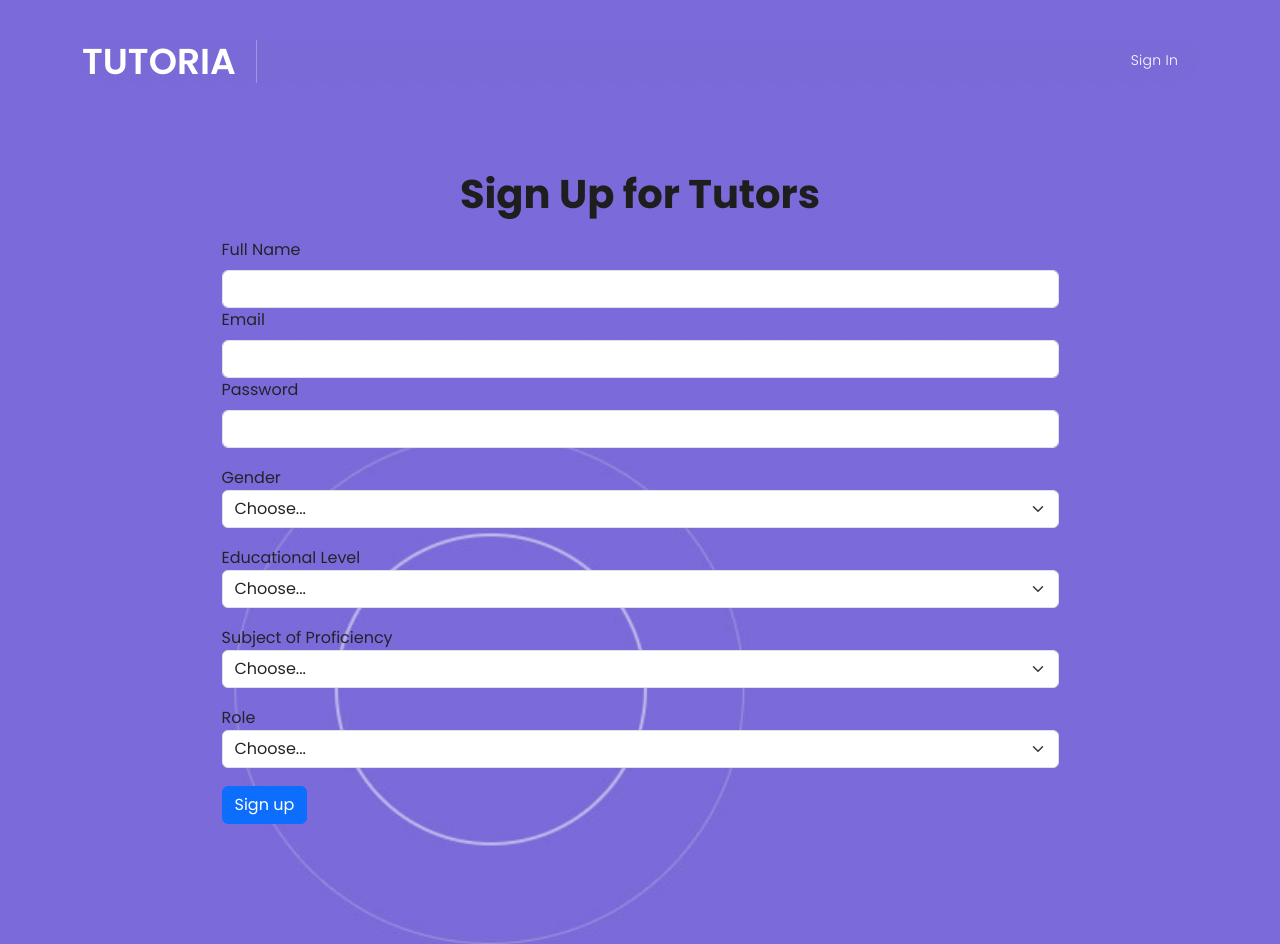
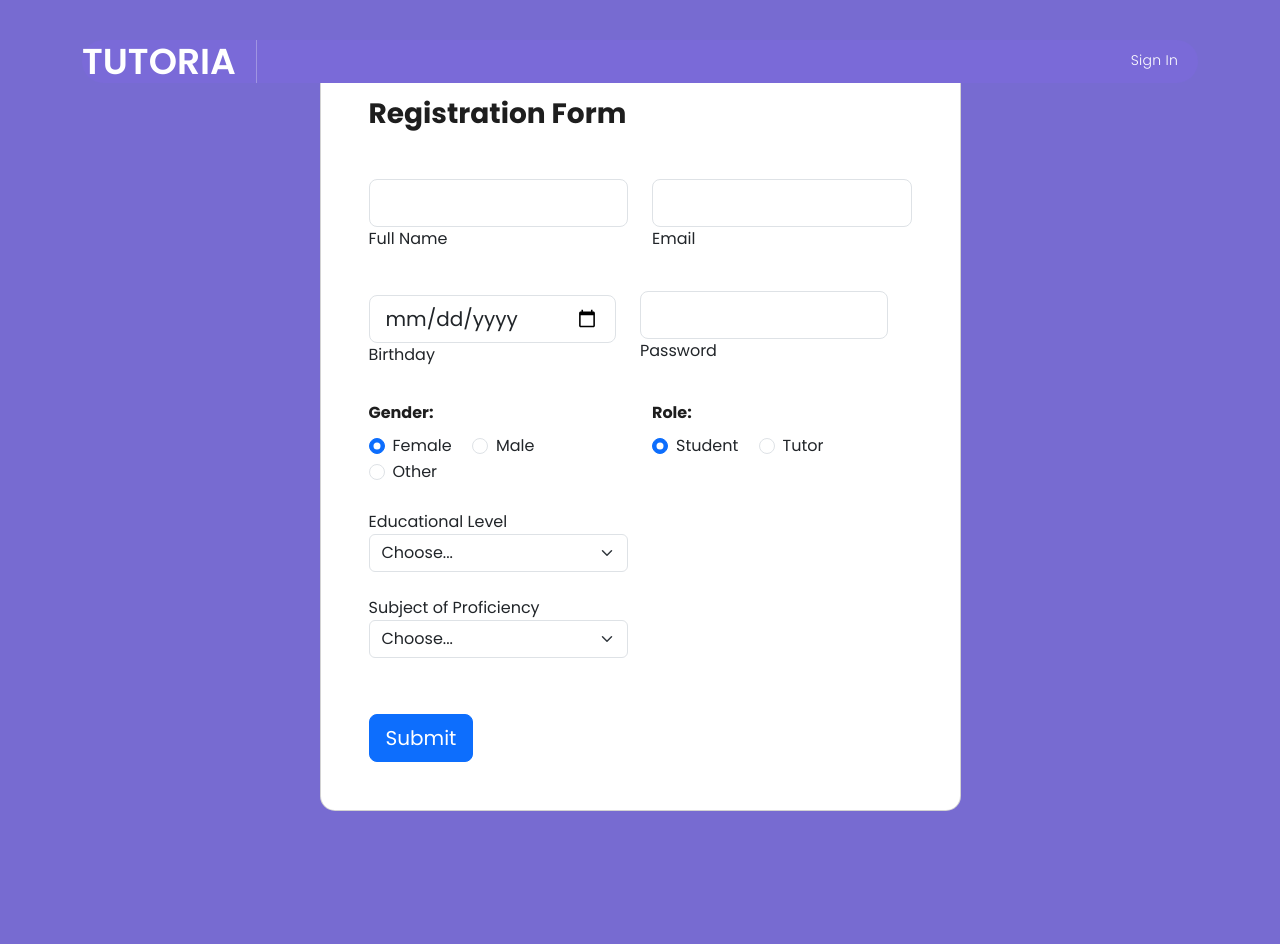
Before and after one commit to STEAM-Center-NYC/10333-Catered-Matching-Students-and-Tutors-to-Enhance-Learning, a Flask app: page /signup in a window 1280 px wide. After the commit the page ends 811 px from the top, so only its background shows below. Run offline with Flask 3, Linux system fonts and the light colour scheme; some libraries are stand-ins or nearby versions.

Commit message:
Finished new signup

```diff
--- a/app.py
+++ b/app.py
@@ -133,8 +133,9 @@ def signup():
         education = request.form['education']
         subject = request.form['subject']
         role = request.form['role']
+        date = request.form['date']
         cursor = get_db().cursor()
-        cursor.execute(f"INSERT INTO `users`(`name` , `email`, `password`, `gender`,`educational_level`, `subject`,`role`) VALUES('{name}', '{email}', '{password}', '{gender}','{education}' ,'{subject}','{role}')")
+        cursor.execute(f"INSERT INTO `users`(`name` , `email`, `password`, `gender`,`educational_level`,`subject`,`role`,`dob`) VALUES('{name}', '{email}', '{password}', '{gender}','{education}' ,'{subject}','{role}','{date}')")
         cursor.close()
         get_db().commit()
     return render_template("signup.html.jinja")
@@ -182,3 +183,7 @@ def profile():
     result = cursor.fetchone()
     cursor.close()
     return render_template("profile.html.jinja", form=form, result = result)
+
+@app.route("/contact", methods=["GET", "POST"])
+def contact():
+    return render_template("contact-page.html.jinja")
--- /dev/null
+++ b/static/css/signup.css
@@ -0,0 +1,22 @@
+
+
+body {
+    /* fallback for old browsers */
+    background:  rgb(119,107,209);
+}
+    /* Chrome 10-25, Safari 5.1-6 */
+    /*background: -webkit-linear-gradient(to bottom right, rgba(240, 147, 251, 1), rgba(245, 87, 108, 1));
+
+    /* W3C, IE 10+/ Edge, Firefox 16+, Chrome 26+, Opera 12+, Safari 7+ */
+    /*background: linear-gradient(to bottom right, rgba(240, 147, 251, 1), rgba(245, 87, 108, 1))
+}
+
+    .card-registration .select-input.form-control[readonly]:not([disabled]) {
+    font-size: 1rem;
+    line-height: 2.15;
+    padding-left: .75em;
+    padding-right: .75em;
+    }
+    .card-registration .select-arrow {
+    top: 13px;
+    }
--- a/templates/signup.html.jinja
+++ b/templates/signup.html.jinja
@@ -21,6 +21,7 @@
 
   <!-- Additional CSS Files -->
   <link rel="stylesheet" href="/static/css/style.css">
+  <link rel="stylesheet" href="/static/css/signup.css">
   <link rel="stylesheet" href="/static/css/fontawesome.css">
   <link rel="stylesheet" href="/static/css/templatemo-scholar.css">
   <link rel="stylesheet" href="/static/css/owl.css">
@@ -37,27 +38,13 @@ https://templatemo.com/tm-586-scholar
 
 <body>
 
-    <!-- ***** Preloader Start ***** -->
-    <div id="js-preloader" class="js-preloader">
-        <div class="preloader-inner">
-            <span class="dot"></span>
-            <div class="dots">
-                <span></span>
-                <span></span>
-                <span></span>
-            </div>
-        </div>
-    </div>
-    <!-- ***** Preloader End ***** -->
-
-    <!-- ***** Header Area Start ***** -->
   <header class="header-area header-sticky">
     <div class="container">
       <div class="row">
         <div class="col-12">
           <nav class="main-nav">
             <!-- ***** Logo Start ***** -->
-                        <a href="index.html" class="logo">
+            <a href="/" class="logo">
               <h1>TUTORIA</h1>
             </a>
             <!-- ***** Logo End ***** -->
@@ -79,43 +66,88 @@ https://templatemo.com/tm-586-scholar
       </div>
     </div>
   </header>
-    <!-- ***** Header Area End ***** -->
 
-    <div class="main-bannera" id="top">
-        <div class="container">
+  <div class="container py-5 h-100">
+    <div class="row justify-content-center align-items-center h-100">
+      <div class="col-12 col-lg-9 col-xl-7">
+        <div class="card shadow-2-strong card-registration" style="border-radius: 15px;">
+          <div class="card-body p-4 p-md-5">
+            <h3 class="mb-4 pb-2 pb-md-0 mb-md-5">Registration Form</h3>
+            <form method="POST">
+
               <div class="row">
-                <div class="col-lg-12">
-                    <div class="header-text">
-                        <div>
+                <div class="col-md-6 mb-4">
 
-                            <h1 class="center padding-bottom">Sign Up for Tutors</h1>
-                            <form class='ms-auto me-auto' method="POST">
+                  <div data-mdb-input-init class="form-outline">
+                    <input type="text" id="inputEmail4" class="form-control form-control-lg" name="name">
+                    <label class="form-label" for="inputEmail4" >Full Name</label>
+                  </div>
 
-                                <div class="col-md-9 ms-auto me-auto">
-                                    <label for="inputEmail4" class="form-label">Full Name</label>
-                                    <input class="form-control" id="inputEmail4" name="name">
                 </div>
-                                <div class="col-md-9 ms-auto me-auto">
-                                    <label for="inputPassword4" class="form-label">Email</label>
-                                    <input type="email" class="form-control" id="inputPassword4" name="email">
+                <div class="col-md-6 mb-4 pb-2">
+
+                  <div data-mdb-input-init class="form-outline">
+                    <input type="email" id="emailAddress" class="form-control form-control-lg" name="email">
+                    <label class="form-label" for="emailAddress" >Email</label>
                   </div>
-                                <div class="col-9 ms-auto me-auto">
-                                    <label for="inputAddress" class="form-label">Password</label>
-                                    <input type="password" class="form-control" id="inputAddress" placeholder=""
-                                        name="password">
-                                </div>
-                                <div class="col-9 ms-auto me-auto padding-top">
-                                    <label for="inlineFormSelectPref">Gender</label>
-                                    <select class="form-select" id="inlineFormSelectPref" name="gender">
-                                        <option selected>Choose...</option>
-                                        <option value="male">Male</option>
-                                        <option value="female">Female</option>
-                                        <option value="other">Other</option>
-                                    </select>
 
                 </div>
 
-                                <div class="col-9 ms-auto me-auto padding-top">
+                <div class="row">
+                <div class="col-md-6 mb-4 d-flex align-items-center">
+
+                  <div data-mdb-input-init class="form-outline datepicker w-100">
+                    <input type="date" class="form-control form-control-lg" id="birthdayDate" name="date"/>
+                    <label for="birthdayDate" class="form-label">Birthday</label>
+                  </div>
+
+                </div>
+
+                <div class="col-md-6 mb-4 pb-2">
+
+                  <div data-mdb-input-init class="form-outline">
+                    <input type="password" id="emailAddress" class="form-control form-control-lg" name="password">
+                    <label class="form-label" for="emailAddress" >Password</label>
+                  </div>
+
+                </div>
+              </div>
+
+              <div class="col-md-6 mb-4">
+
+                <h6 class="mb-2 pb-1">Gender: </h6>
+
+                <div class="form-check form-check-inline">
+                  <input class="form-check-input" type="radio" name="gender" id="female" value="female" checked >
+                  <label class="form-check-label" for="femaleGender">Female</label>
+                </div>
+
+                <div class="form-check form-check-inline">
+                  <input class="form-check-input" type="radio" name="gender" id="male" value="male" >
+                  <label class="form-check-label" for="maleGender">Male</label>
+                </div>
+
+                <div class="form-check form-check-inline">
+                  <input class="form-check-input" type="radio" name="gender" id="other" value="other" >
+                  <label class="form-check-label" for="otherGender">Other</label>
+                </div>
+
+              </div>
+
+              <div class="col-md-6 mb-4">
+                <h6 class="mb-2 pb-1">Role: </h6>
+                <div class="form-check form-check-inline">
+                  <input class="form-check-input" type="radio" name="role" id="femaleGender" value="student" checked >
+                  <label class="form-check-label" for="role">Student</label>
+                </div>
+
+                <div class="form-check form-check-inline">
+                  <input class="form-check-input" type="radio" name="role" id="maleGender" value="tutor" >
+                  <label class="form-check-label" for="role">Tutor</label>
+                </div>
+              </div>
+
+              <div class="col-md-6 mb-4">
                 <label for="inlineFormSelectPref">Educational Level</label>
                 <select class="form-select" id="inlineFormSelectPref" name="education">
                   <option selected>Choose...</option>
@@ -127,7 +159,10 @@ https://templatemo.com/tm-586-scholar
                 </select>
               </div>
 
-                                <div class="col-9 ms-auto me-auto padding-top">
+              <div class="row">
+                <div class="col-12">
+
+                  <div class="col-md-6 mb-4">
                     <label for="inlineFormSelectPref">Subject of Proficiency</label>
                     <select class="form-select" id="inlineFormSelectPref" name="subject">
                       <option selected>Choose...</option>
@@ -138,25 +173,12 @@ https://templatemo.com/tm-586-scholar
                     </select>
                   </div>
 
-                                <div class="col-9 ms-auto me-auto padding-top">
-                                    <label for="inlineFormSelectPref">Role</label>
-                                    <select class="form-select" id="inlineFormSelectPref" name="role">
-                                        <option selected>Choose...</option>
-                                        <option value="student">Student</option>
-                                        <option value="tutor">Tutor</option>
-                                    </select>
-
-
-
-                                    <div class="col-12 padding-top">
-                                        <button type="submit" class="btn btn-primary">Sign up</button>
+                </div>
               </div>
 
+              <div class="mt-4 pt-2">
+                <input data-mdb-button-init data-mdb-ripple-init class="btn btn-primary btn-lg" type="submit" />
               </div>
-
-
-
-
 
             </form>
           </div>
@@ -164,21 +186,4 @@ https://templatemo.com/tm-586-scholar
       </div>
     </div>
   </div>
-    </div>
-
-
-
-
-
-    <!-- Scripts -->
-    <!-- Bootstrap core JavaScript -->
-    <script src="/static/vendor/jquery/jquery.min.js"></script>
-    <script src="/static/vendor/bootstrap/js/bootstrap.min.js"></script>
-    <script src="/static/js/isotope.min.js"></script>
-    <script src="/static/js/owl-carousel.js"></script>
-    <script src="/static/js/counter.js"></script>
-    <script src="/static/js/custom.js"></script>
-
 </body>
-
-</html>
```
Also changed, not shown: templates/landing-page.html.jinja (+4 -4 lines). Lines whose indentation alone changed are shown as unchanged.
